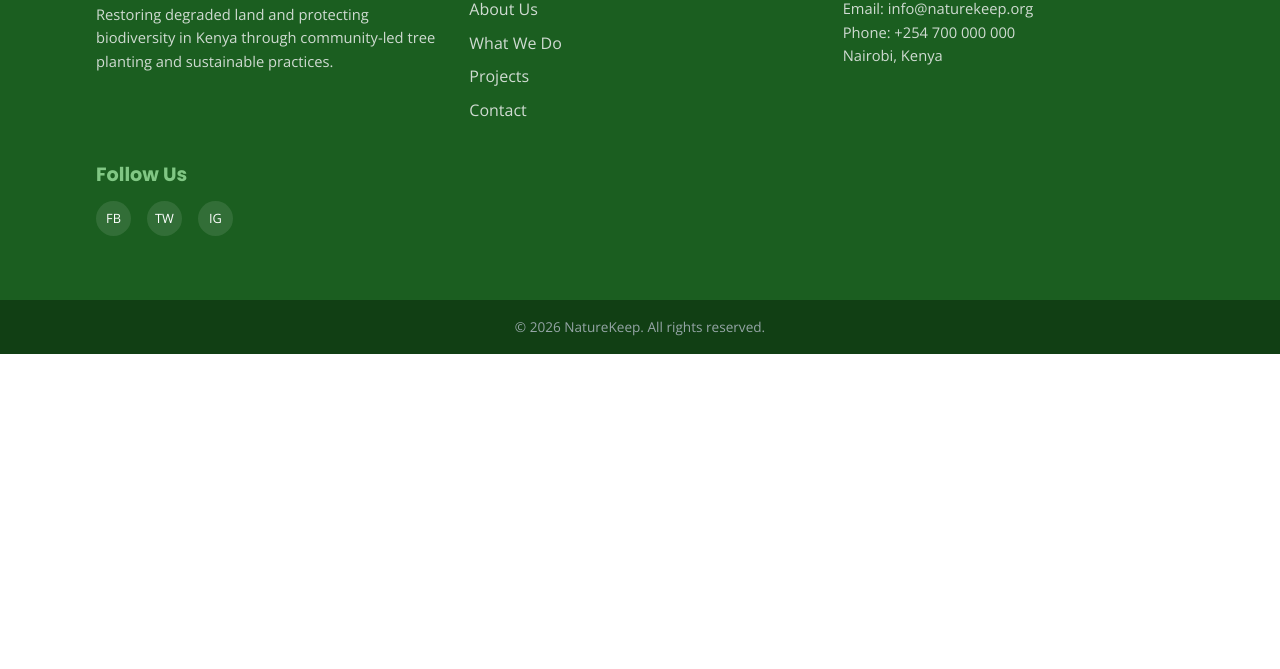
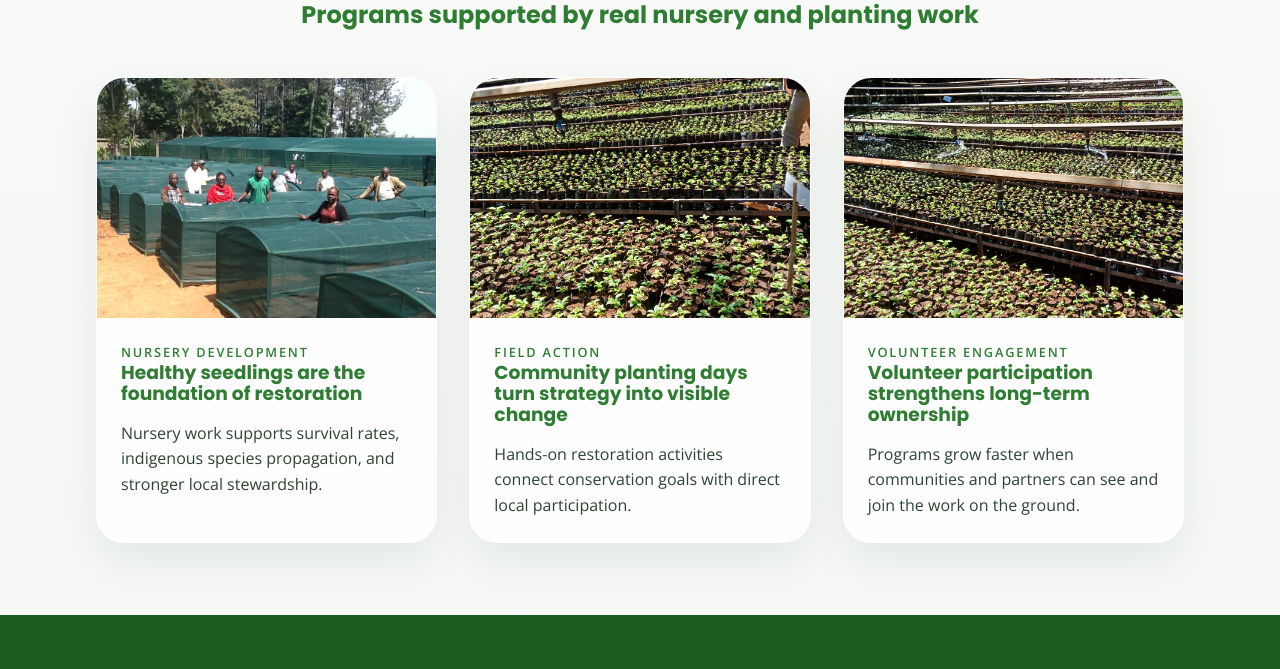
Before and after one commit to davido200/Naturekeepweb, a plain HTML site: page what-we-do.html in a window 1280 px wide. Shown: the part 1206-1875 px from the top of the page. Before the commit the page ends 1560 px from the top, so only its background shows below. Drawn offline with nearby package versions, Linux system fonts and the light colour scheme.

Commit message:
Add new field images across site pages

```diff
--- a/css/style.css
+++ b/css/style.css
@@ -258,7 +258,7 @@ iframe {
     background-repeat: no-repeat;
     opacity: 0;
     transform: scale(1);
-    animation: heroCrossfade 24s infinite, heroKenBurns 24s infinite;
+    animation: heroCrossfade 32s infinite, heroKenBurns 32s infinite;
     will-change: transform, opacity;
 }
 
@@ -275,6 +275,11 @@ iframe {
 .hero-slide-3 {
     background-image: url('../Image/planting14.jpeg');
     animation-delay: 16s;
+}
+
+.hero-slide-4 {
+    background-image: url('../Image/planting8.jpeg');
+    animation-delay: 24s;
 }
 
 .hero-overlay {
--- a/what-we-do.html
+++ b/what-we-do.html
@@ -83,6 +83,41 @@
                 </div>
             </div>
         </section>
+
+        <section class="section-padding">
+            <div class="container">
+                <div class="section-heading text-center">
+                    <p class="section-eyebrow">In the Field</p>
+                    <h2>Programs supported by real nursery and planting work</h2>
+                </div>
+                <div class="updates-grid">
+                    <article class="update-card fade-in">
+                        <img src="Image/nursery2.jpg" alt="Seedlings prepared in a community nursery">
+                        <div class="update-card-body">
+                            <p class="update-meta">Nursery Development</p>
+                            <h3>Healthy seedlings are the foundation of restoration</h3>
+                            <p>Nursery work supports survival rates, indigenous species propagation, and stronger local stewardship.</p>
+                        </div>
+                    </article>
+                    <article class="update-card fade-in">
+                        <img src="Image/planting8.jpeg" alt="Field team engaged in planting work">
+                        <div class="update-card-body">
+                            <p class="update-meta">Field Action</p>
+                            <h3>Community planting days turn strategy into visible change</h3>
+                            <p>Hands-on restoration activities connect conservation goals with direct local participation.</p>
+                        </div>
+                    </article>
+                    <article class="update-card fade-in">
+                        <img src="Image/planting9.jpeg" alt="Volunteers taking part in land restoration">
+                        <div class="update-card-body">
+                            <p class="update-meta">Volunteer Engagement</p>
+                            <h3>Volunteer participation strengthens long-term ownership</h3>
+                            <p>Programs grow faster when communities and partners can see and join the work on the ground.</p>
+                        </div>
+                    </article>
+                </div>
+            </div>
+        </section>
     </main>
 
     <footer class="main-footer">
```
Also changed, not shown: about.html (+1 -1 lines), index.html (+4 -3 lines), projects.html (+5 -5 lines), Image/nursery2.jpg (added), Image/planting10.jpeg (added), Image/planting8.jpeg (added), Image/planting9.jpeg (added).
